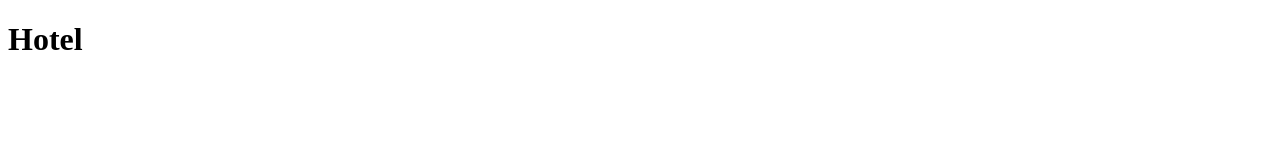
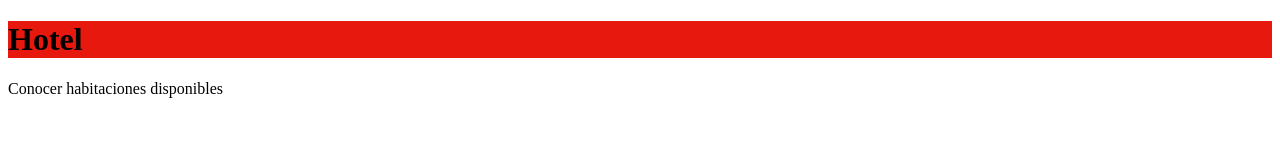
Before and after one commit to Davidestroy/HotelHippieHappy, a plain HTML site: page hotel.html in a window 1280 px wide. Drawn offline with Linux system fonts and the light colour scheme.

Commit message:
color h1

```diff
--- a/hotel.html
+++ b/hotel.html
@@ -5,7 +5,10 @@
     <meta http-equiv="X-UA-Compatible" content="IE=edge">
     <meta name="viewport" content="width=device-width, initial-scale=1.0">
     <title>Hotel iCoral</title>
-    <h1>Hotel</h1>
+    <h1 style="background-color:rgb(231, 25, 15);">Hotel</h1>
+    <p>Conocer habitaciones disponibles</p>
+
+
 </head>
 <body>
 
```
